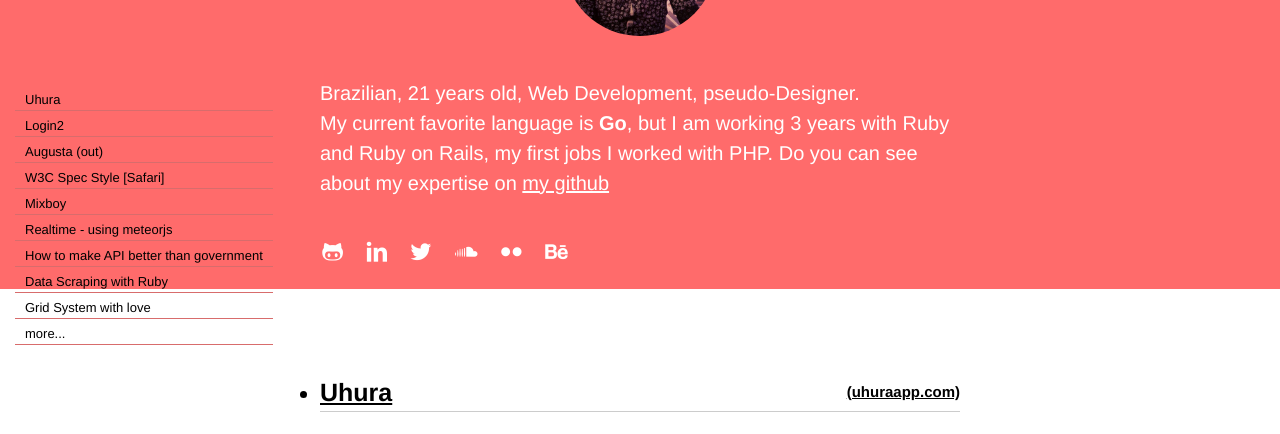
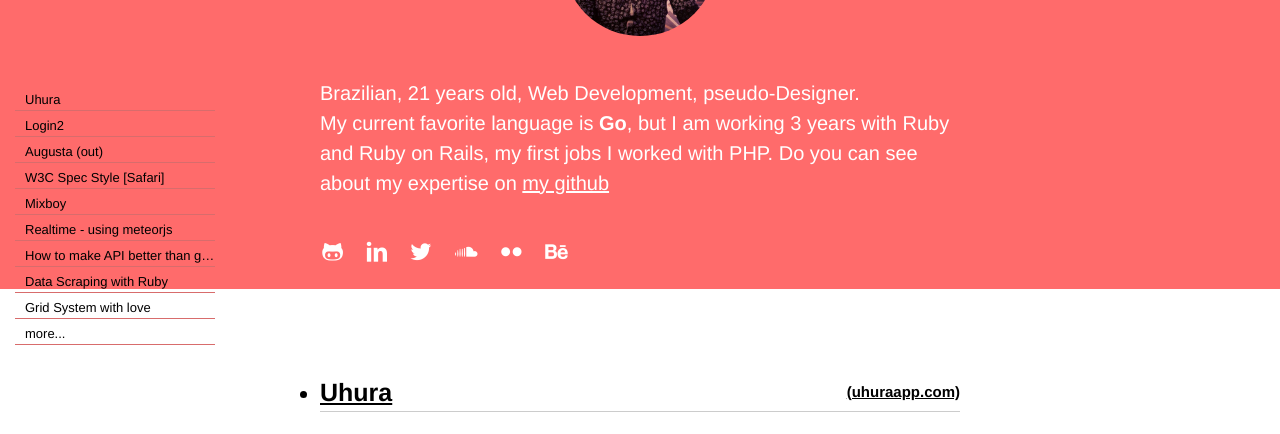
Before and after one commit to dukex/dukex.github.io.old, a Jekyll site: the page built from index.html, in a window 1280 px wide. Shown: the part 388-822 px from the top of the page. Built offline with Jekyll 4.4.1, drawn with Linux system fonts in a browser that asks for light colours; Markdown is read by kramdown in place of the engine named in the settings.

Commit message:
updated index syles

```diff
--- a/css/main.css
+++ b/css/main.css
@@ -142,6 +142,7 @@ header img {
 
 #index_projects{
   position: fixed;
+  width: 200px;
   top: 50%;
   left: 5px;
   list-style: none;
@@ -152,13 +153,10 @@ header img {
 #index_projects li {
   margin: .5rem 0;
   border-bottom: 1px solid #D86C6C;
-}
-
-#index_projects span {
-  font-weight: bold;
-  display: inline-block;
-  float: right;
-  line-height: 2.5rem;
+  white-space: nowrap;
+  overflow: hidden;
+  text-overflow: ellipsis;
+  width: 200px;
 }
 
 #index_projects a{
```
